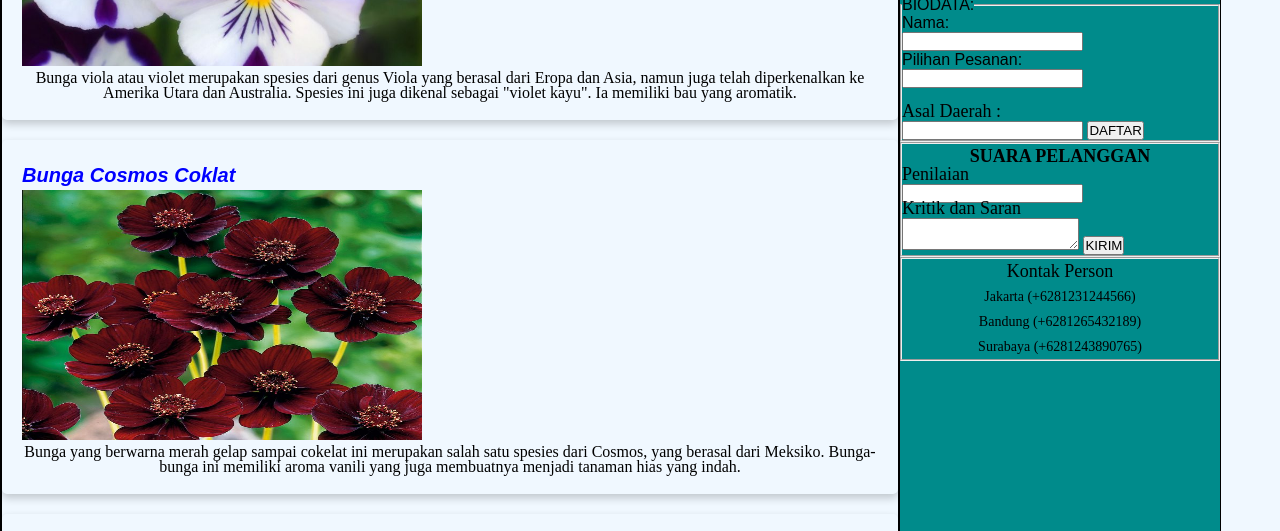
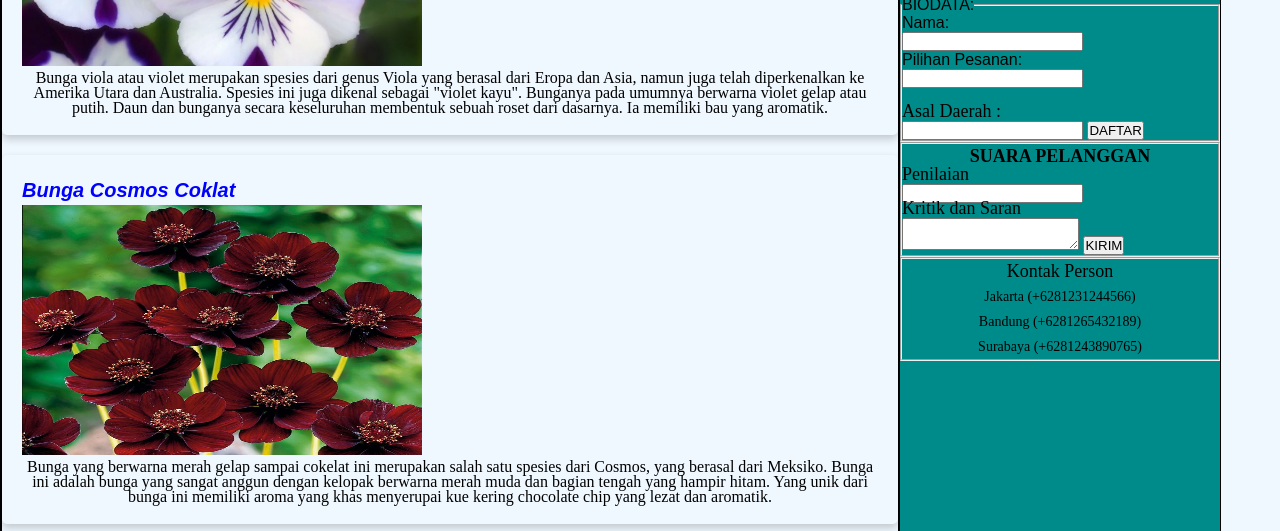
Before and after one commit to LailiMufid/Laili-Mufidah.github.oi, a plain HTML site: page index.html in a window 1280 px wide. Shown: the part 447-978 px from the top of the page. Drawn offline with Linux system fonts and the light colour scheme.

Commit message:
Update index.html

```diff
--- a/index.html
+++ b/index.html
@@ -35,14 +35,14 @@
  		  <article id="Bunga Viola" class="card">
                          <h3>Bunga Viola</h3>
                		 <img src="https://raw.githubusercontent.com/LailiMufid/Laili-Mufidah.github.oi/main/b1.jpg">
-               		 <p>Bunga viola atau violet merupakan spesies dari genus Viola yang berasal dari Eropa dan Asia, namun juga telah diperkenalkan ke Amerika Utara dan Australia. Spesies ini juga dikenal sebagai "violet kayu". Ia memiliki bau yang aromatik.</p>
+               		 <p>Bunga viola atau violet merupakan spesies dari genus Viola yang berasal dari Eropa dan Asia, namun juga telah diperkenalkan ke Amerika Utara dan Australia. Spesies ini juga dikenal sebagai "violet kayu". Bunganya pada umumnya berwarna violet gelap atau putih. Daun dan bunganya secara keseluruhan membentuk sebuah roset dari dasarnya. Ia memiliki bau yang aromatik.</p>
                   </article>
 		</div>
                 <div class="contents-item">
                   <article id="Bunga Cosmos Coklat" class="card">
                          <h3>Bunga Cosmos Coklat</h3>
                 	 <img src="https://raw.githubusercontent.com/LailiMufid/Laili-Mufidah.github.oi/main/b2.jpg">
-                	 <p>Bunga yang berwarna merah gelap sampai cokelat ini merupakan salah satu spesies dari Cosmos, yang berasal dari Meksiko. Bunga-bunga ini memiliki aroma vanili yang juga membuatnya menjadi tanaman hias yang indah.</p>
+                	 <p>Bunga yang berwarna merah gelap sampai cokelat ini merupakan salah satu spesies dari Cosmos, yang berasal dari Meksiko. Bunga ini adalah bunga yang sangat anggun dengan kelopak berwarna merah muda dan bagian tengah yang hampir hitam. Yang unik dari bunga ini memiliki aroma yang khas menyerupai kue kering chocolate chip yang lezat dan aromatik.</p>
 		  </article>
                 </div>
                 <div class="contents-item">
```
